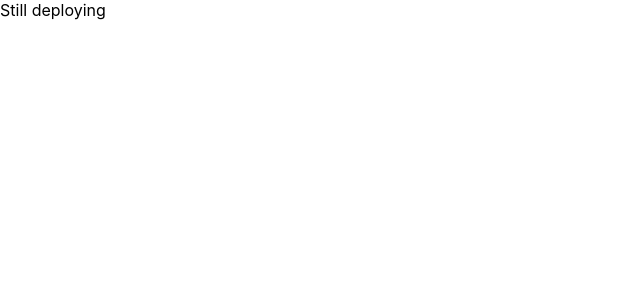
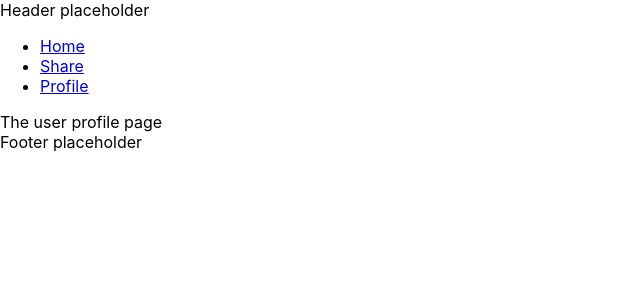
Before and after one commit to kalinchernev/knowledge-sharing, a React (Create React App) app: page /#/profile in a window 1280 px wide. Shown: the top 300 px of the page, without its empty margins (0-640 px from the left). Built offline with nearby package versions, Linux system fonts and the light colour scheme.

Commit message:
Add routing

```diff
--- a/package.json
+++ b/package.json
@@ -24,9 +24,9 @@
   "dependencies": {
     "aws-amplify": "1.1.22",
     "aws-amplify-react": "2.3.2",
-    "formik": "1.5.1",
     "react": "^16.8.4",
     "react-dom": "^16.8.4",
+    "react-router-dom": "5.0.0",
     "react-scripts": "2.1.8"
   },
   "devDependencies": {
--- a/src/App.js
+++ b/src/App.js
@@ -1,10 +1,29 @@
-import React, { Component } from "react";
-import "./App.css";
+import React, { Fragment } from 'react';
+import { HashRouter, Route } from 'react-router-dom';
 
-class App extends Component {
-  render() {
-    return <div className="App">Still deploying</div>;
-  }
-}
+// Partials and mostly static components which will change very little in time.
+import Header from './components/Header';
+import Navigation from './components/Navigation';
+import Footer from './components/Footer';
+
+// Components which will grow into pages in time and potentially have sub-routes.
+import List from './components/List';
+import Share from './components/Share';
+import Profile from './components/Profile';
+
+const App = () => (
+  <HashRouter>
+    <Fragment>
+      <Header />
+      <Navigation />
+      <div className="container">
+        <Route exact path="/" component={List} />
+        <Route path="/share" component={Share} />
+        <Route path="/profile" component={Profile} />
+      </div>
+      <Footer />
+    </Fragment>
+  </HashRouter>
+);
 
 export default App;
--- /dev/null
+++ b/src/components/Footer.js
@@ -0,0 +1,5 @@
+import React from 'react';
+
+const Footer = () => <div>Footer placeholder</div>;
+
+export default Footer;
--- /dev/null
+++ b/src/components/Header.js
@@ -0,0 +1,5 @@
+import React from 'react';
+
+const Header = () => <div>Header placeholder</div>;
+
+export default Header;
--- /dev/null
+++ b/src/components/List.js
@@ -0,0 +1,5 @@
+import React from 'react';
+
+const List = () => <div>Show a list of shared items</div>;
+
+export default List;
--- /dev/null
+++ b/src/components/Navigation.js
@@ -0,0 +1,26 @@
+import React from 'react';
+import { NavLink } from 'react-router-dom';
+
+const Navigation = () => (
+  <nav className="">
+    <ul className="">
+      <li className="">
+        <NavLink className="" to="/">
+          Home
+        </NavLink>
+      </li>
+      <li className="">
+        <NavLink className="" to="/share">
+          Share
+        </NavLink>
+      </li>
+      <li className="">
+        <NavLink className="" to="/profile">
+          Profile
+        </NavLink>
+      </li>
+    </ul>
+  </nav>
+);
+
+export default Navigation;
--- /dev/null
+++ b/src/components/Profile.js
@@ -0,0 +1,5 @@
+import React from 'react';
+
+const Profile = () => <div>The user profile page</div>;
+
+export default Profile;
--- /dev/null
+++ b/src/components/Share.js
@@ -0,0 +1,5 @@
+import React from 'react';
+
+const Share = () => <div>The form to share something interesting</div>;
+
+export default Share;
```
Also changed, not shown: src/App.css (deleted), 1 other file (tests, documents, lock files or other folders).
